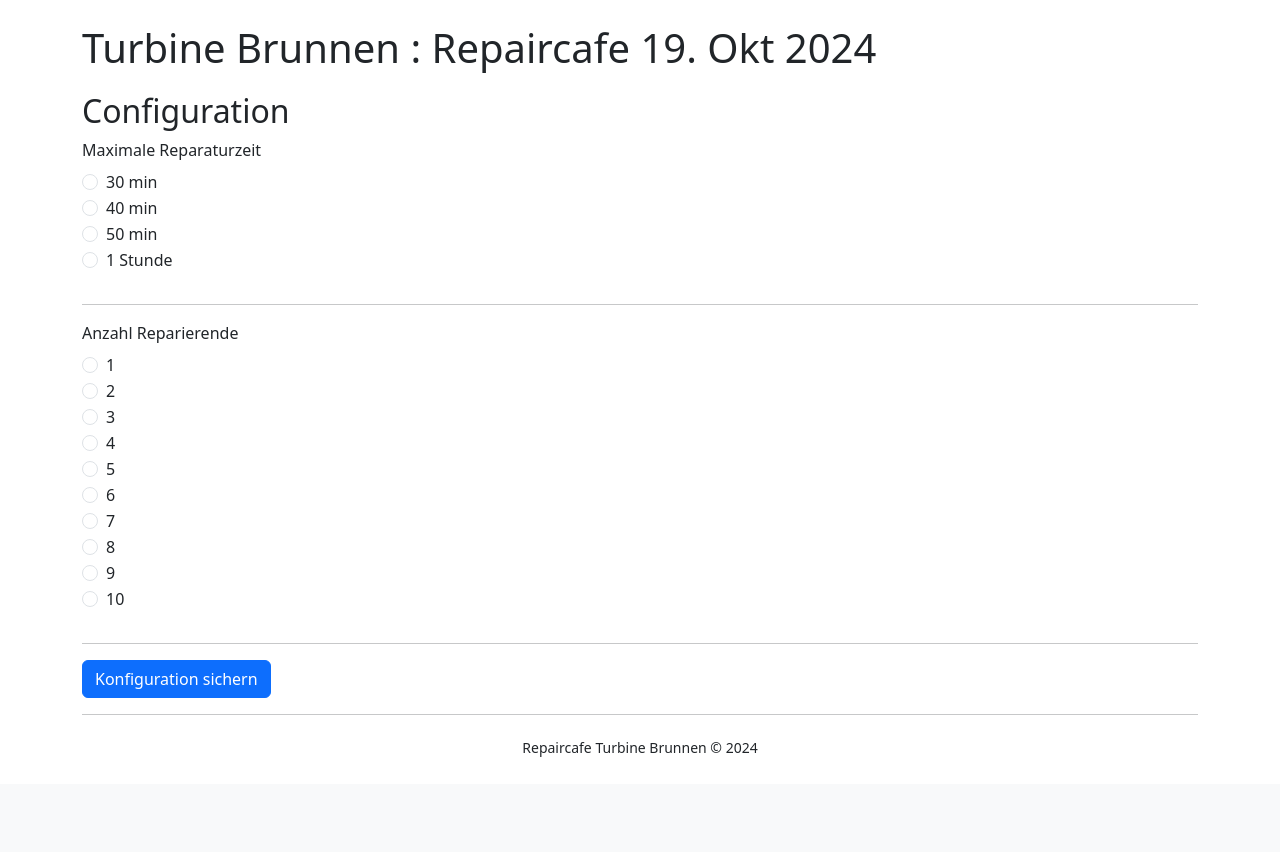
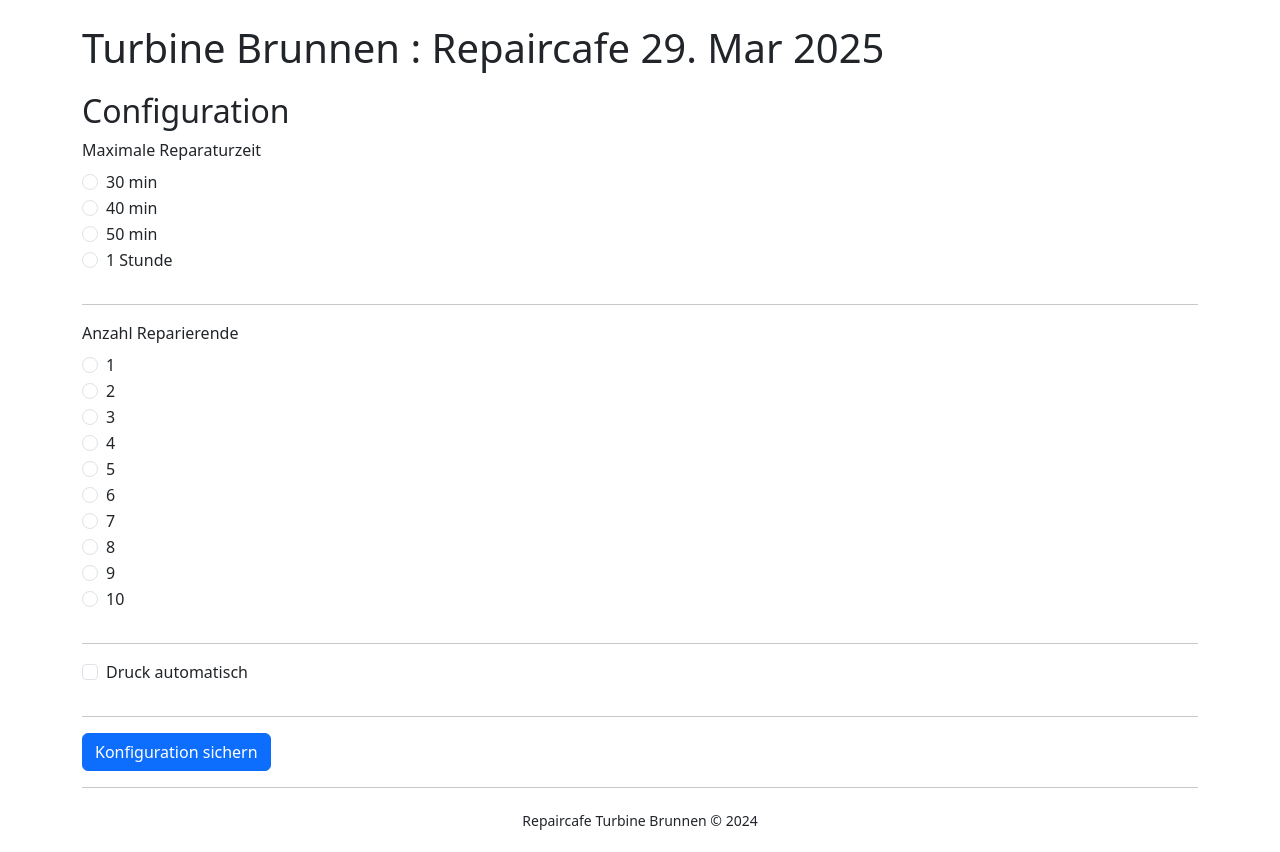
Before and after one commit to jogi-k/repaircafe, a Flask app: template templates/config.html in a window 1280 px wide. Shown: the part 16-868 px from the top of the page. Before the commit the page ends 773 px from the top, so only its background shows below. Run offline with Flask 3, Linux system fonts and the light colour scheme; the template is opened without the code that fills it: values that come from a table or form of the project are taken from there, others are empty; parts of the project's set-up code (start-up, migrations or seed data) failed here and were passed over; some libraries are stand-ins or nearby versions.

Commit message:
Print-Out configurable,updated year, etc

```diff
--- a/app.py
+++ b/app.py
@@ -29,6 +29,7 @@ kanban_board_api_point = os.getenv('KANBOARD_ENDPOINT')
 kanban_board_name = os.getenv('KANBOARD_BOARD_NAME')
 max_repairtime = int(os.getenv('REPARATUR_TIME'))
 repair_guys = int(os.getenv('REPARATEURE'))
+print_active = int(os.getenv('PRINT_AUTO'))
 
 min_waiting_time = 5
 
@@ -73,6 +74,7 @@ class RepairCafeForm(FlaskForm):
 class ConfigForm(FlaskForm):
     max_repairtime = RadioField("Maximale Reparaturzeit", choices = [("30", "30 min"),("40","40 min"),("50","50 min"),("60", "1 Stunde")])
     repair_guys = RadioField("Anzahl Reparierende", choices = [("1","1"),("2","2"),("3","3"),("4","4"),("5","5"),("6","6"),("7","7"),("8","8"),("9","9"),("10","10")])
+    print_active = BooleanField('Druck automatisch')
     submit = SubmitField("Konfiguration sichern")
 
 def WriteExcelHeader ():
@@ -232,7 +234,8 @@ def create_new_document( form, number ):
     return target_name
 
 def print_document( filename ):
-    subprocess.Popen(["libreoffice", "-p", filename ])
+    if print_active == 1 :
+        subprocess.Popen(["libreoffice", "-p", filename ])
 
 @app.route('/oldindex')
 def index():
@@ -254,11 +257,12 @@ def overview():
 def test_form():
     form = RepairCafeForm()
     if form.validate_on_submit():
-        flash('Reparatur registriert !')
         rep_nr = create_new_task_on_board(form)
+        flash('Reparatur registriert ! Mit dieser Nummer (bitte merken) zur Registration :  '  + str(rep_nr) )
         filename = create_new_document( form, rep_nr )
         attach_file_to_task( rep_nr, filename )
         WriteExcelEntry( rep_nr , form )
+        print_document( filename )
         return redirect(url_for('test_form'))
     return render_template(
         'form.html',
@@ -270,12 +274,14 @@ def test_form():
 def config_form():
     global max_repairtime
     global repair_guys
+    global print_active
     print("Before: Repairtime = " + str(max_repairtime) + "Guys = " + str(repair_guys) )
     form = ConfigForm()
     if form.validate_on_submit():
         flash('Konfiguration registriert !')
         max_repairtime = int(form.max_repairtime.data)
         repair_guys = int(form.repair_guys.data)
+        print_active = int(form.print_active.data)
         print("After: Repairtime = " + str(max_repairtime) + "Guys = " + str(repair_guys) )
         return redirect(url_for('overview'))
     return render_template(
--- a/templates/base_with_refresh.html
+++ b/templates/base_with_refresh.html
@@ -47,7 +47,7 @@
 
     <footer class="text-center">
         {% block footer %}
-            <small> Repaircafe Turbine Brunnen &copy; 2024</small>
+            <small> Repaircafe Turbine Brunnen &copy; 2025</small>
         {% endblock %}
     </footer>
 
--- a/templates/config.html
+++ b/templates/config.html
@@ -3,7 +3,7 @@
 
 {% block content %}
 
-    <h1>Turbine Brunnen : Repaircafe 19. Okt 2024</h1>
+    <h1>Turbine Brunnen : Repaircafe 29. Mar 2025</h1>
     <h2>Configuration</h2>
     <form method="post">
     {{ form.csrf_token }}
@@ -11,6 +11,8 @@
     <hr>
     {{ render_form_row([config_form.repair_guys   ]) }}
     <hr>
+    {{ render_form_row([config_form.print_active  ]) }}
+    <hr>
     {{ render_form_row([config_form.submit ] ) }}
     </form>
     <hr>
```
